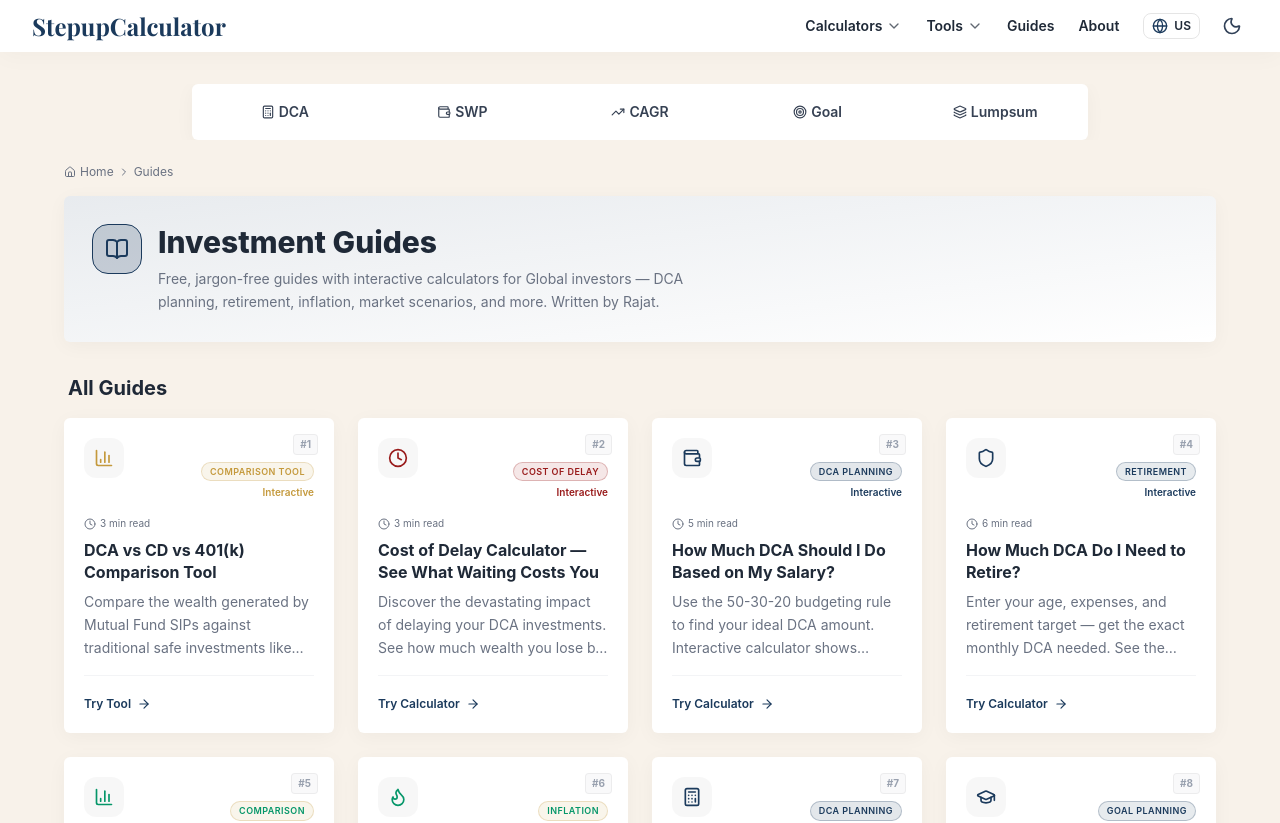
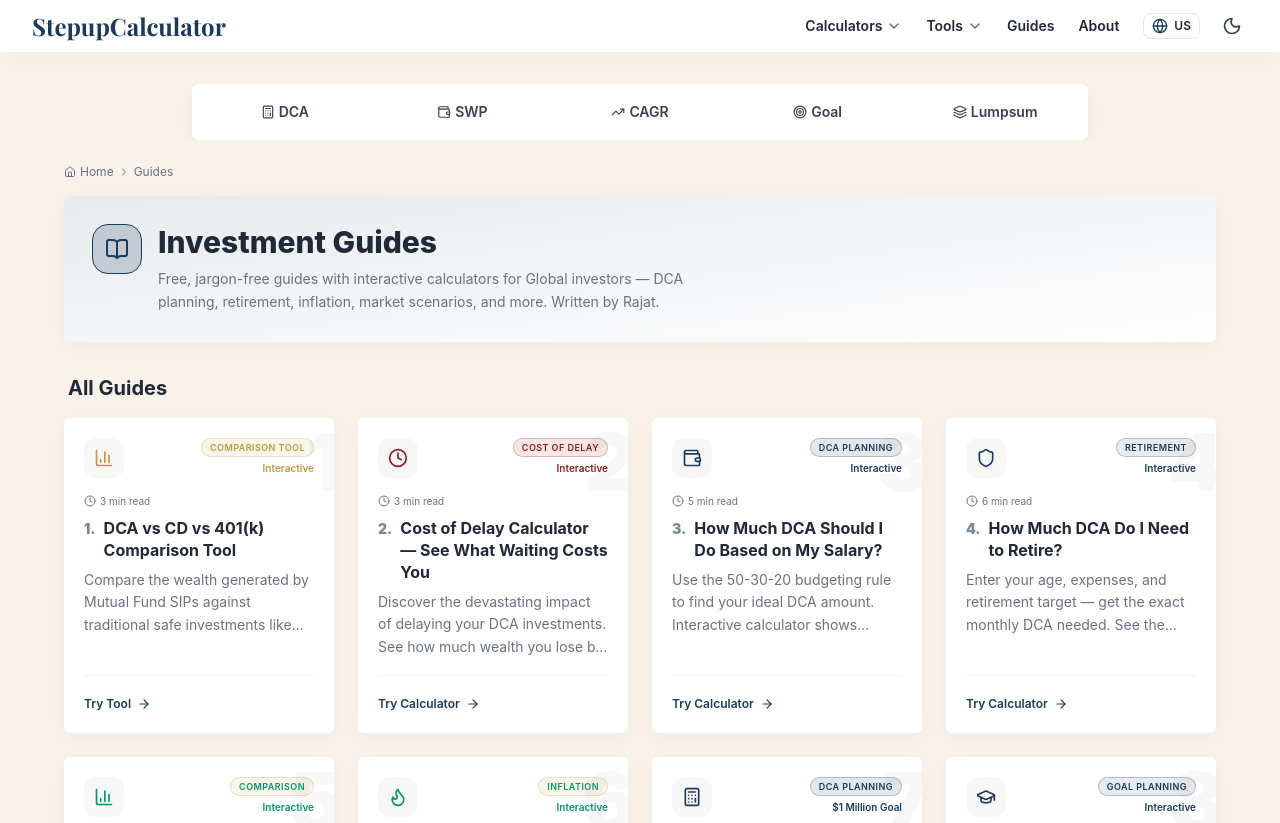
Before and after one commit to wwerajattigercom-netizen/SIP-Calculator, a Next.js app: page /us/blog in a window 1280 px wide. Shown: the top 823 px of the page. Built offline with nearby package versions, Linux system fonts and the light colour scheme; a web font is replaced by a local one.

Commit message:
style: move guide numbering to title prefix and add background watermark for better UI and SEO

```diff
--- a/src/app/blog/page.js
+++ b/src/app/blog/page.js
@@ -321,18 +321,20 @@ export default function BlogIndexPage() {
               <Link
                 key={href}
                 href={href}
-                className="block glass-panel p-5 hover:bg-[rgba(27,58,92,0.02)] hover:border-[rgba(27,58,92,0.25)] border border-[#E8E4DF] transition-all group rounded-2xl h-full relative"
+                className="block glass-panel p-5 hover:bg-[rgba(27,58,92,0.02)] hover:border-[rgba(27,58,92,0.25)] border border-[#E8E4DF] transition-all group rounded-2xl h-full relative overflow-hidden"
               >
-                <div className="absolute top-4 right-4 text-[10px] font-bold text-gray-400 bg-gray-100/50 dark:bg-gray-800/50 px-1.5 py-0.5 rounded backdrop-blur-sm z-10 border border-black/5 dark:border-white/5">
-                  #{index + 1}
+                {/* Subtle watermark number in background for premium feel */}
+                <div className="absolute -top-4 -right-2 text-[80px] font-black text-black/[0.03] dark:text-white/[0.02] pointer-events-none select-none z-0 transition-transform group-hover:scale-110">
+                  {index + 1}
                 </div>
-                <div className="flex flex-col h-full items-start gap-4">
+
+                <div className="flex flex-col h-full items-start gap-4 relative z-10">
                   {/* Icon & Meta */}
                   <div className="flex w-full items-start justify-between">
                     <div className="bg-[rgba(0,0,0,0.03)] p-2.5 rounded-xl flex-shrink-0 group-hover:bg-[rgba(27,58,92,0.1)] transition-colors">
                       {icon}
                     </div>
-                    <div className="flex flex-col items-end gap-1 text-right mt-6">
+                    <div className="flex flex-col items-end gap-1 text-right">
                       <span className={`text-[9px] font-semibold uppercase tracking-wider px-2 py-0.5 rounded-full border ${tagColor}`}>
                         {tag}
                       </span>
@@ -347,9 +349,10 @@ export default function BlogIndexPage() {
                       <Clock className="w-3 h-3" />{readTime}
                     </div>
 
-                    {/* Title */}
-                    <h2 className="text-foreground font-bold text-base leading-snug mb-2 group-hover:text-[var(--color-accent)] transition-colors">
-                      {title}
+                    {/* Title with inline number */}
+                    <h2 className="text-foreground font-bold text-base leading-snug mb-2 group-hover:text-[var(--color-accent)] transition-colors flex items-start gap-2">
+                      <span className="text-[var(--color-accent)] opacity-60 font-black text-sm mt-0.5">{index + 1}.</span>
+                      <span>{title}</span>
                     </h2>
 
                     {/* Excerpt */}
--- a/src/app/us/blog/page.js
+++ b/src/app/us/blog/page.js
@@ -321,18 +321,20 @@ export default function BlogIndexPage() {
               <Link
                 key={href}
                 href={href}
-                className="block glass-panel p-5 hover:bg-[rgba(27,58,92,0.02)] hover:border-[rgba(27,58,92,0.25)] border border-[#E8E4DF] transition-all group rounded-2xl h-full relative"
+                className="block glass-panel p-5 hover:bg-[rgba(27,58,92,0.02)] hover:border-[rgba(27,58,92,0.25)] border border-[#E8E4DF] transition-all group rounded-2xl h-full relative overflow-hidden"
               >
-                <div className="absolute top-4 right-4 text-[10px] font-bold text-gray-400 bg-gray-100/50 dark:bg-gray-800/50 px-1.5 py-0.5 rounded backdrop-blur-sm z-10 border border-black/5 dark:border-white/5">
-                  #{index + 1}
+                {/* Subtle watermark number in background for premium feel */}
+                <div className="absolute -top-4 -right-2 text-[80px] font-black text-black/[0.03] dark:text-white/[0.02] pointer-events-none select-none z-0 transition-transform group-hover:scale-110">
+                  {index + 1}
                 </div>
-                <div className="flex flex-col h-full items-start gap-4">
+
+                <div className="flex flex-col h-full items-start gap-4 relative z-10">
                   {/* Icon & Meta */}
                   <div className="flex w-full items-start justify-between">
                     <div className="bg-[rgba(0,0,0,0.03)] p-2.5 rounded-xl flex-shrink-0 group-hover:bg-[rgba(27,58,92,0.1)] transition-colors">
                       {icon}
                     </div>
-                    <div className="flex flex-col items-end gap-1 text-right mt-6">
+                    <div className="flex flex-col items-end gap-1 text-right">
                       <span className={`text-[9px] font-semibold uppercase tracking-wider px-2 py-0.5 rounded-full border ${tagColor}`}>
                         {tag}
                       </span>
@@ -347,9 +349,10 @@ export default function BlogIndexPage() {
                       <Clock className="w-3 h-3" />{readTime}
                     </div>
 
-                    {/* Title */}
-                    <h2 className="text-foreground font-bold text-base leading-snug mb-2 group-hover:text-[var(--color-accent)] transition-colors">
-                      {title}
+                    {/* Title with inline number */}
+                    <h2 className="text-foreground font-bold text-base leading-snug mb-2 group-hover:text-[var(--color-accent)] transition-colors flex items-start gap-2">
+                      <span className="text-[var(--color-accent)] opacity-60 font-black text-sm mt-0.5">{index + 1}.</span>
+                      <span>{title}</span>
                     </h2>
 
                     {/* Excerpt */}
```
